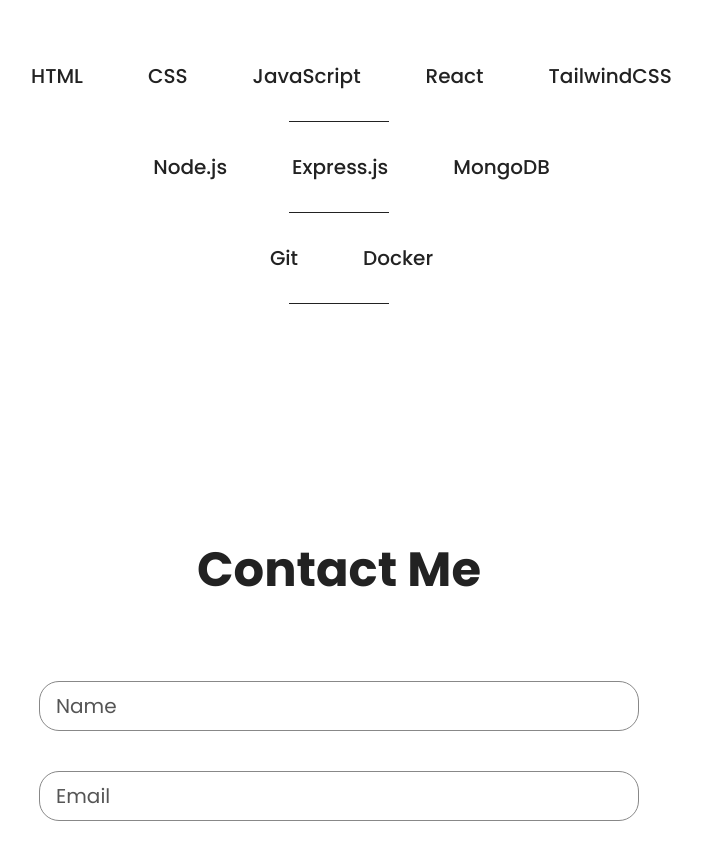
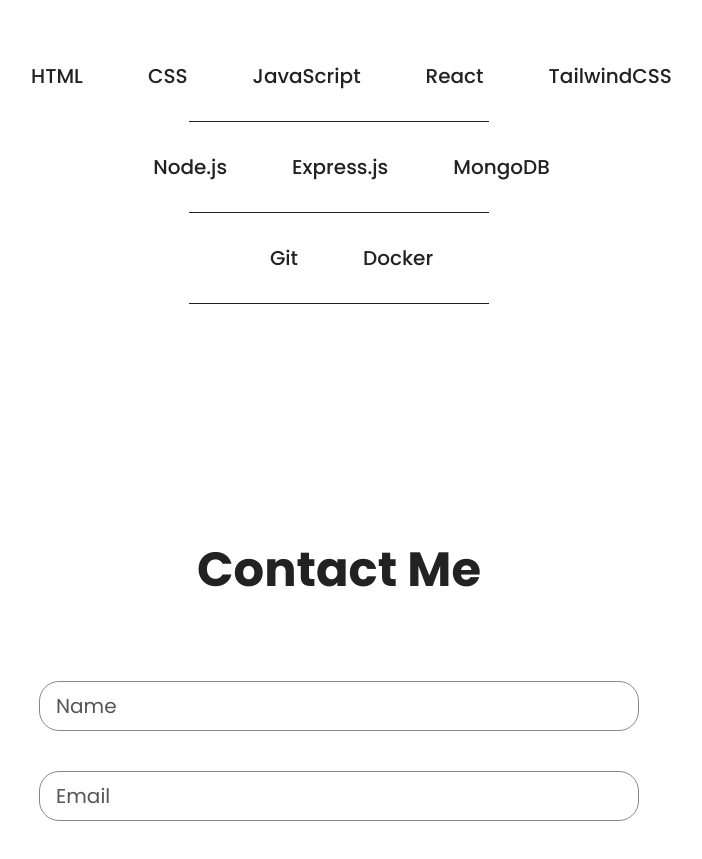
Before and after one commit to Imanuelchibuzor/ii-portfolio, a React (Vite) app: page / in a window 1280 px wide. Shown: the part 2740-3599 px from the top of the page, without its empty margins (301-1003 px from the left). Built offline with nearby package versions, Linux system fonts and the light colour scheme.

Commit message:
corrected the line

```diff
--- a/src/sections/Skills/SkillsStyles.module.css
+++ b/src/sections/Skills/SkillsStyles.module.css
@@ -23,7 +23,7 @@
 }
 
 hr {
-  width: 100px;
+  width: 300px;
   height: 1px;
   border: none;
   background-color: var(--text-color);
@@ -41,8 +41,4 @@ hr {
       font-size: 20px;
     }
   }
-
-  hr {
-    width: 300px;
-  }
 }
```
